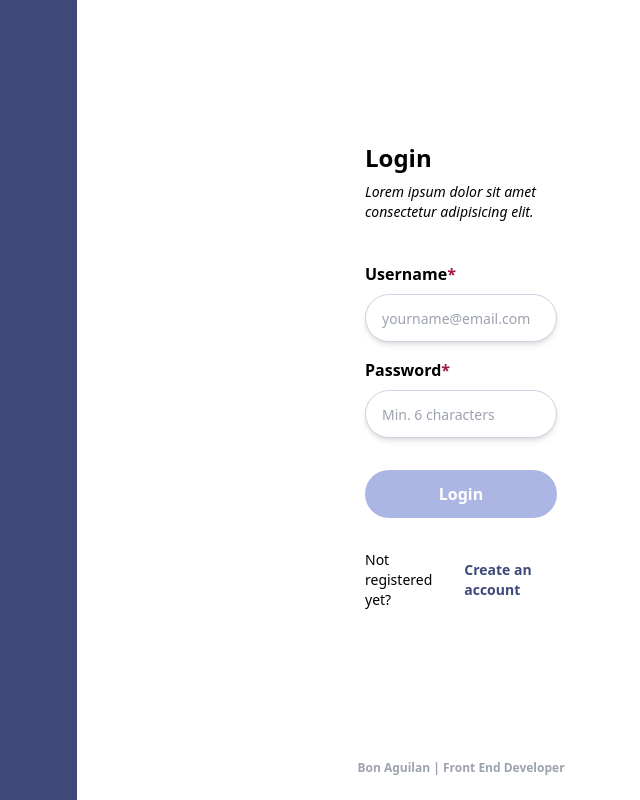
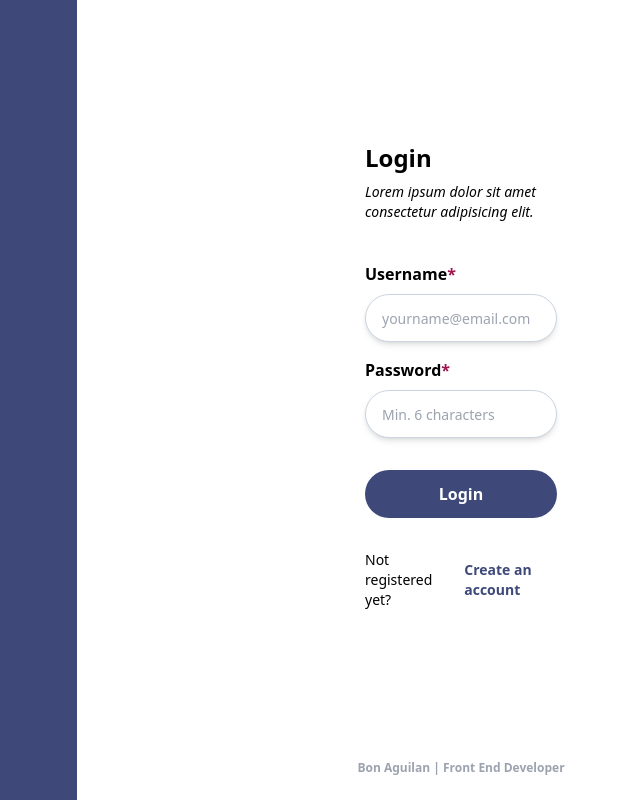
Before and after one commit to aguilanbon/mern-app, a React (Create React App) app: page / in a window 1280 px wide. Shown: the whole page, without its empty margins (435-1075 px from the left). Built offline with nearby package versions, Linux system fonts and the light colour scheme.

Commit message:
login button colors

```diff
--- a/src/pages/Login/Login.jsx
+++ b/src/pages/Login/Login.jsx
@@ -24,7 +24,7 @@ function Login() {
                                 <input type="password" name="password" id="" className='h-12 p-4 border border-slate-300 rounded-full text-sm shadow-md' placeholder='Min. 6 characters' />
                             </div>
                             <div className='flex flex-col mb-8'>
-                                <input type="submit" value="Login" className='bg-secondary hover:bg-primary ease-in-out duration-200 hover:scale-105 text-white p-3 rounded-full font-semibold cursor-pointer' />
+                                <input type="submit" value="Login" className='bg-primary hover:bg-secondary ease-in-out duration-200 hover:scale-105 text-white p-3 rounded-full font-semibold cursor-pointer' />
                             </div>
                         </form>
                         <div className='flex w-full items-center'>
```
